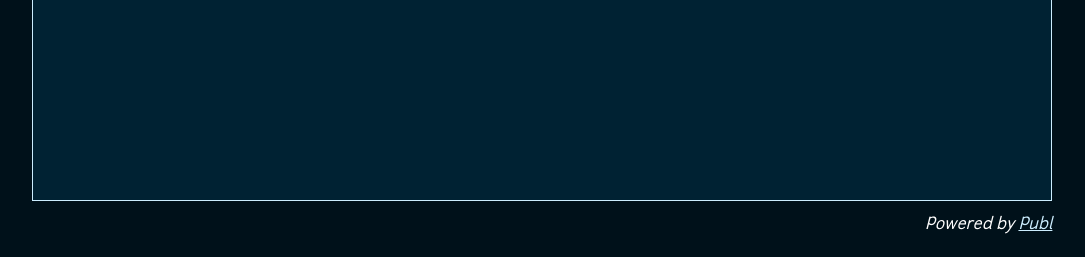
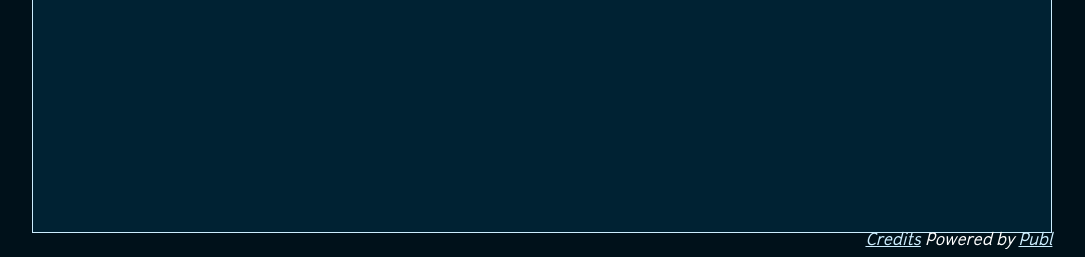
Before and after one commit to juniperlynx/jnp-3r.net, a Python web app: template templates/entry.html in a window 1280 px wide. Shown: the part 543-800 px from the top of the page, without its empty margins (98-1183 px from the left). Run offline with Jinja, Linux system fonts and the light colour scheme; the template is opened without the code that fills it: most values are stand-ins (such as "Sample title", 1, 10 or a date in 2020).

Commit message:
Refactor footer
Refactor footer to allow for a credits link

```diff
--- a/templates/entry.html
+++ b/templates/entry.html
@@ -13,18 +13,19 @@
     </header>
 
     <div class="content">
-        <article>
         <h2>{{ entry.title }}</h2>
 
         <div class="inner-margins">
+        <article>
             {{ entry.body }}
             {{ entry.more }}
+        </article>
         </div>
-        </article>
     </div>
 
     <footer>
-        <p>Powered by <a href="https://publ.plaidweb.site">Publ</a></p>
+        <span id="credits"><a href="credits.html">Credits</a></span>
+        <span id="powered-by">Powered by <a href="https://publ.plaidweb.site">Publ</a></span>
     </footer>
 </body>
 </html>
--- a/templates/index.html
+++ b/templates/index.html
@@ -37,7 +37,8 @@
     </div>
 
     <footer>
-        <p>Powered by <a href="https://publ.plaidweb.site">Publ</a></p>
+        <span id="credits"><a href="credits.html">Credits</a></span>
+        <span id="powered-by">Powered by <a href="https://publ.plaidweb.site">Publ</a></span>
     </footer>
 </body>
 </html>
```
